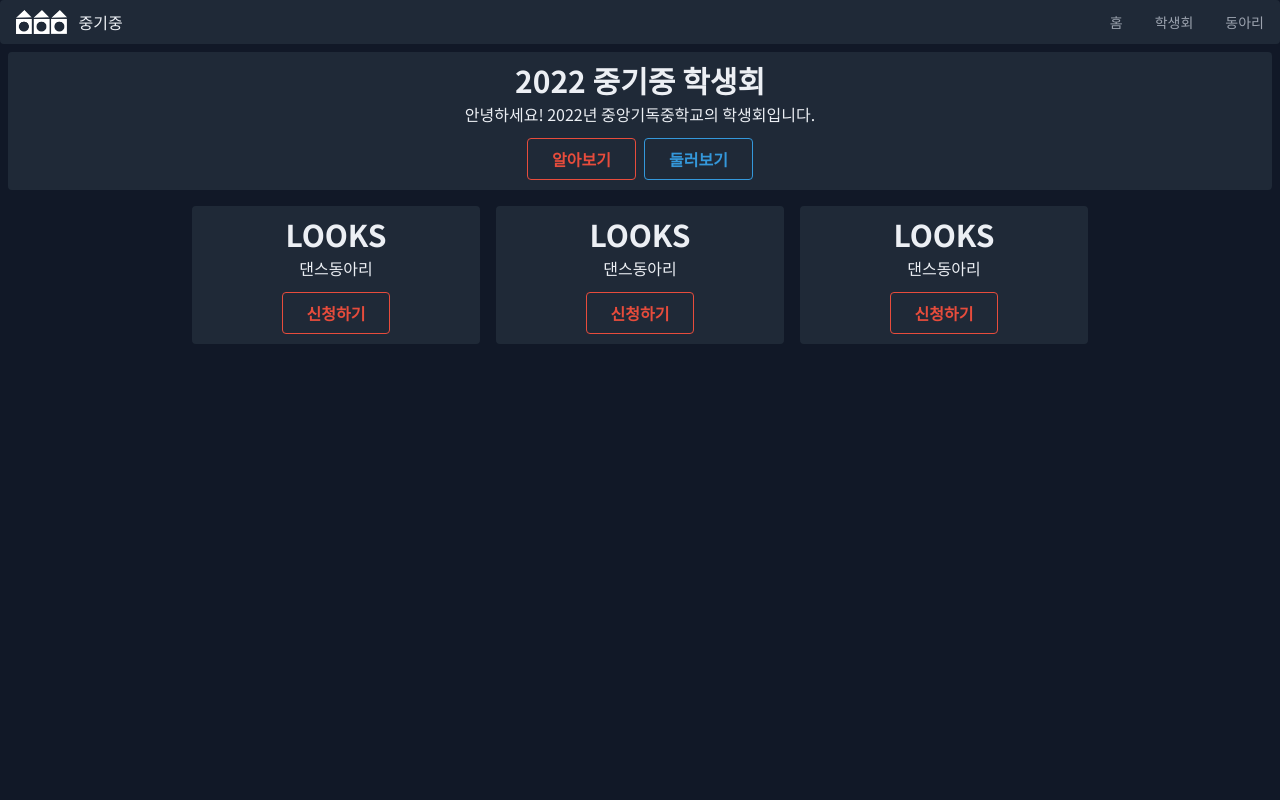
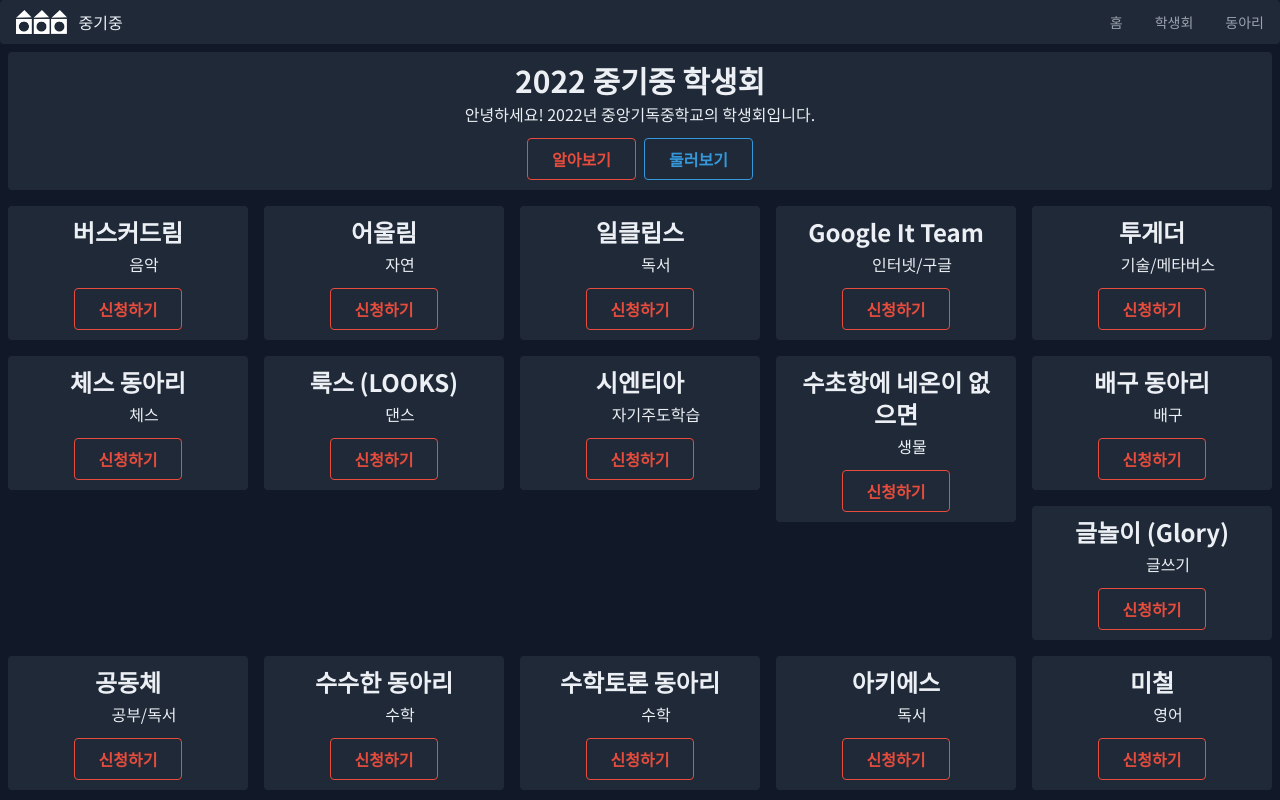
Before and after one commit to 1-EXON/StudentCouncilWeb, a React (Create React App) app: page /club in a window 1280 px wide. Shown: the top 800 px of the page. Built offline with nearby package versions, Linux system fonts and the light colour scheme.

Commit message:
Update: clubs

```diff
--- a/src/components/ClubCard.tsx
+++ b/src/components/ClubCard.tsx
@@ -5,9 +5,9 @@ type ClubProps = {
 
 export default function ClubCard({name, description}: ClubProps) {
     return (
-        <div id="card" className="text-center bg-gray-800 w-72 px-2 sm:px-4 py-2.5 m-2 rounded">
-            <h1 className="text-white-theme text-3xl font-bold">{name}</h1>
-            <p className="text-white-theme text-l pt-1">{description}</p>
+        <div id="card" className="text-center bg-gray-800 w-60 px-2 sm:px-4 py-2.5 m-2 rounded">
+            <h1 className="text-white-theme w-30 text-2xl font-bold text-ellipsis overflow: hidden;">{name}</h1>
+            <p className="text-white-theme w-60 text-l pt-1 text-ellipsis overflow: hidden;">{description}</p>
             <div className="inline-flex">
                 <button className="rounded bg-transparent font-semibold border-red-theme mt-3 mx-1 py-2 px-6 border text-red-theme hover:text-white hover:bg-red-theme">신청하기</button>
             </div>
--- a/src/pages/Club.tsx
+++ b/src/pages/Club.tsx
@@ -2,7 +2,13 @@ import Banner from '../components/Banner'
 import ClubCard from '../components/ClubCard'
 
 export default function Club() {
-    const clubs: [string, string][] = [['LOOKS', '댄스동아리'],['LOOKS', '댄스동아리'],['LOOKS', '댄스동아리'],]
+    const c = require('../resources/clubs.json')
+    const clubs: [string, string][] = []
+    c.forEach((element: { name: string, sort: string }) => {
+        clubs.push([element.name, element.sort])
+    })
+    console.log(c)
+
     return (
         <div>
             <Banner />
--- /dev/null
+++ b/src/resources/clubs.json
@@ -0,0 +1,78 @@
+[
+    {
+        "name": "버스커드림",
+        "sort": "음악"
+    },
+    {
+        "name": "어울림",
+        "sort": "자연"
+    },
+    {
+        "name": "일클립스",
+        "sort": "독서"
+    },
+    {
+        "name": "Google It Team",
+        "sort": "인터넷/구글"
+    },
+    {
+        "name": "투게더",
+        "sort": "기술/메타버스"
+    },
+    {
+        "name": "체스 동아리",
+        "sort": "체스"
+    },
+    {
+        "name": "룩스 (LOOKS)",
+        "sort": "댄스"
+    },
+    {
+        "name": "시엔티아",
+        "sort": "자기주도학습"
+    },
+    {
+        "name": "수초항에 네온이 없으면",
+        "sort": "생물"
+    },
+    {
+        "name": "배구 동아리",
+        "sort": "배구"
+    },
+    {
+        "name": "글놀이 (Glory)",
+        "sort": "글쓰기"
+    },
+    {
+        "name": "공동체",
+        "sort": "공부/독서"
+    },
+    {
+        "name": "수수한 동아리",
+        "sort": "수학"
+    },
+    {
+        "name": "수학토론 동아리",
+        "sort": "수학"
+    },
+    {
+        "name": "아키에스",
+        "sort": "독서"
+    },
+    {
+        "name": "미철",
+        "sort": "영어"
+    },
+    {
+        "name": "T.MARVICE (팀 마비스)",
+        "sort": "더빙/예술"
+    },
+    {
+        "name": "시나브로",
+        "sort": "글쓰기/독서"
+    },
+    {
+        "name": "철철띠",
+        "sort": "신앙"
+    }
+]
```
